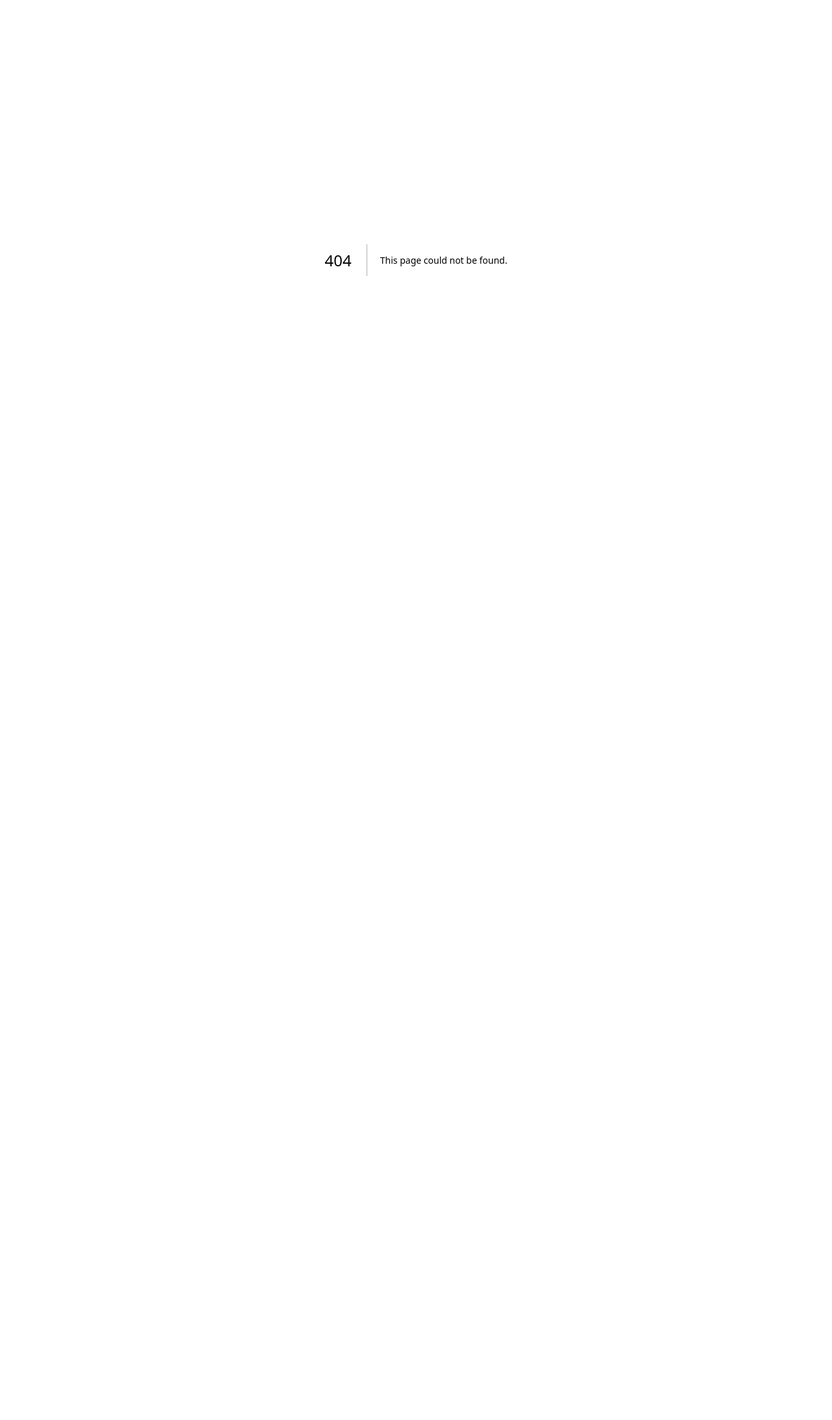
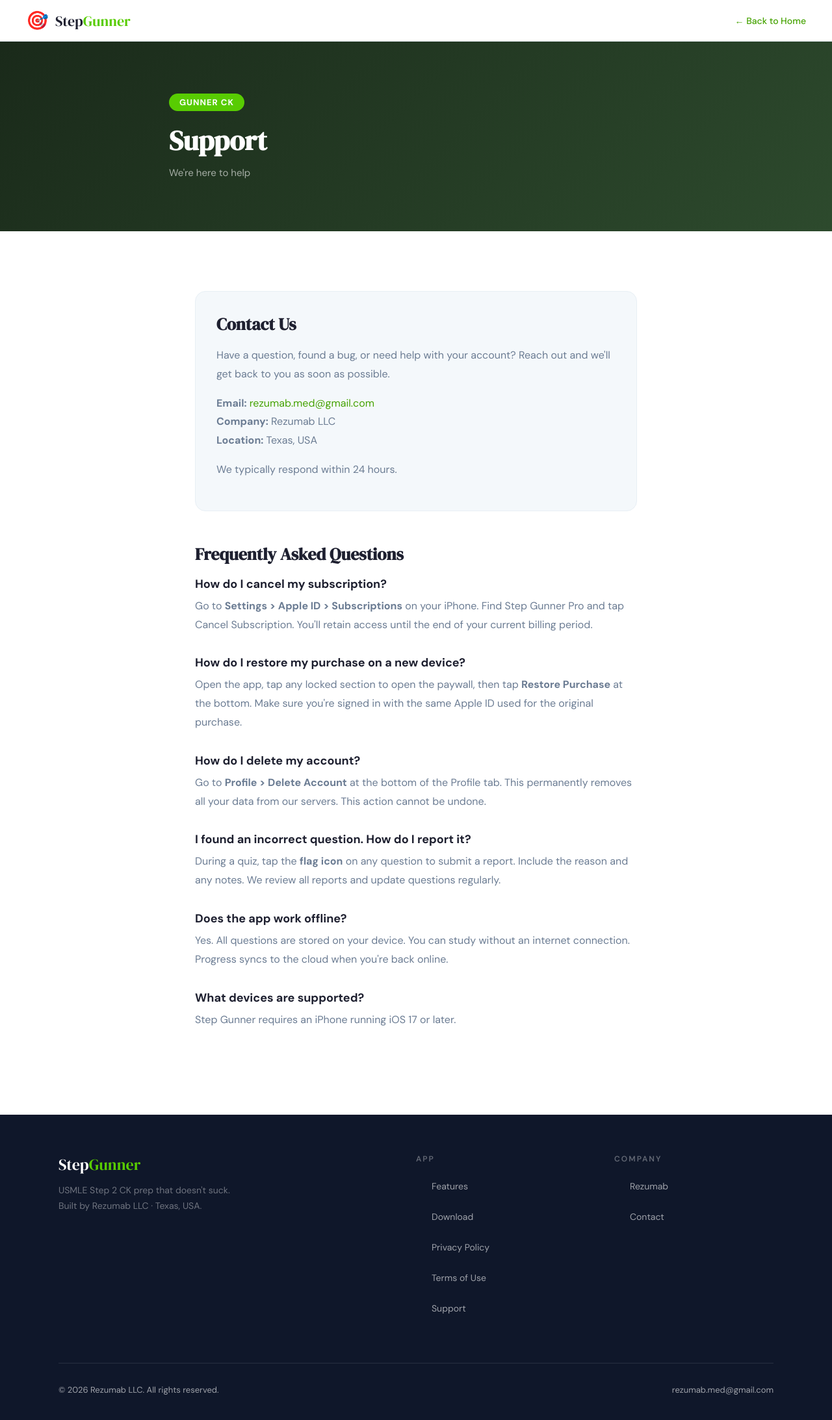
Before and after one commit to sfgreen/gunner-site, a Next.js app: page /support in a window 1280 px wide. Before the commit this address had no page. Shown: the top 2186 px of the page at 65% size. Before the commit the page ends 800 px from the top, so only its background shows below. Built offline with nearby package versions, Linux system fonts and the light colour scheme.

Commit message:
Add support page with FAQ and contact email

```diff
--- /dev/null
+++ b/pages/support.tsx
@@ -0,0 +1,163 @@
+import Head from 'next/head';
+
+export default function Support() {
+  return (
+    <>
+      <Head>
+        <title>Support — Step Gunner | Rezumab LLC</title>
+        <meta name="description" content="Get help with Step Gunner. Contact our support team." />
+        <meta name="viewport" content="width=device-width, initial-scale=1.0" />
+        <link rel="preconnect" href="https://fonts.googleapis.com" />
+        <link href="https://fonts.googleapis.com/css2?family=DM+Serif+Display:ital@0;1&family=DM+Sans:wght@300;400;500;600;700&display=swap" rel="stylesheet" />
+      </Head>
+
+      <style jsx global>{`
+        :root {
+          --green: #58cc02; --green-dark: #46a302; --green-glow: rgba(88,204,2,0.15);
+          --bg: #fafbfc; --text: #1e2030; --text-dim: #6b7c93;
+          --card: #ffffff; --border: #e8eff5; --off-white: #f4f8fb;
+        }
+        * { margin: 0; padding: 0; box-sizing: border-box; }
+        body { font-family: 'DM Sans', sans-serif; color: var(--text); background: var(--card); }
+        a { color: var(--green-dark); text-decoration: none; }
+        a:hover { text-decoration: underline; }
+
+        nav { position: fixed; top: 0; left: 0; right: 0; z-index: 100; background: rgba(255,255,255,0.92); backdrop-filter: blur(12px); border-bottom: 1px solid var(--border); padding: 0 40px; height: 64px; display: flex; align-items: center; justify-content: space-between; }
+        .nav-brand { display: flex; align-items: center; gap: 10px; text-decoration: none; }
+        .nav-brand .icon { font-size: 28px; }
+        .nav-brand .name { font-family: 'DM Serif Display', serif; font-size: 22px; color: var(--text); }
+        .nav-brand .name span { color: var(--green); }
+        .nav-back { font-size: 14px; color: var(--green-dark); font-weight: 500; }
+
+        .hero-bar { background: linear-gradient(135deg, #1a2a1a, #2d4a2d); padding: 80px 40px 60px; margin-top: 64px; }
+        .hero-bar-inner { max-width: 760px; margin: 0 auto; }
+        .hero-bar .app-badge { display: inline-block; background: var(--green); color: white; font-size: 13px; font-weight: 700; padding: 5px 16px; border-radius: 20px; margin-bottom: 16px; letter-spacing: 1px; }
+        .hero-bar h1 { font-family: 'DM Serif Display', serif; font-size: 42px; color: white; margin-bottom: 8px; }
+        .hero-bar p { color: rgba(255,255,255,0.6); font-size: 15px; }
+
+        .content { max-width: 760px; margin: 0 auto; padding: 60px 40px 100px; }
+        h2 { font-family: 'DM Serif Display', serif; font-size: 26px; color: var(--text); margin-top: 48px; margin-bottom: 16px; }
+        h2:first-child { margin-top: 0; }
+        p { color: var(--text-dim); line-height: 1.8; font-size: 16px; margin-bottom: 16px; }
+        ul { margin-left: 24px; margin-bottom: 16px; }
+        li { color: var(--text-dim); line-height: 1.8; font-size: 16px; margin-bottom: 6px; }
+        .contact-box { background: var(--off-white); border: 1px solid var(--border); border-radius: 16px; padding: 32px; margin-top: 32px; }
+        .contact-box h2 { margin-top: 0; }
+        .faq-item { margin-bottom: 32px; }
+        .faq-item h3 { font-size: 18px; font-weight: 700; color: var(--text); margin-bottom: 8px; }
+        .faq-item p { margin-bottom: 8px; }
+
+        footer { background: #0f172a; color: rgba(255,255,255,0.6); padding: 60px 40px; }
+        .footer-inner { max-width: 1100px; margin: 0 auto; display: grid; grid-template-columns: 2fr 1fr 1fr; gap: 60px; padding-bottom: 48px; border-bottom: 1px solid rgba(255,255,255,0.1); }
+        .footer-brand { font-family: 'DM Serif Display', serif; font-size: 24px; color: white; margin-bottom: 12px; }
+        .footer-brand span { color: var(--green); }
+        .footer-tagline { font-size: 14px; line-height: 1.7; color: rgba(255,255,255,0.4); }
+        .footer-heading { font-size: 12px; font-weight: 600; text-transform: uppercase; letter-spacing: 2px; color: rgba(255,255,255,0.35); margin-bottom: 20px; }
+        .footer-links { list-style: none; display: flex; flex-direction: column; gap: 12px; }
+        .footer-links a { color: rgba(255,255,255,0.6); font-size: 14px; text-decoration: none; transition: color 0.2s; }
+        .footer-links a:hover { color: white; text-decoration: none; }
+        .footer-bottom { max-width: 1100px; margin: 0 auto; padding-top: 32px; display: flex; justify-content: space-between; align-items: center; font-size: 13px; }
+
+        @media (max-width: 768px) {
+          nav { padding: 0 20px; }
+          .hero-bar { padding: 80px 20px 48px; }
+          .hero-bar h1 { font-size: 32px; }
+          .content { padding: 40px 20px 80px; }
+          .footer-inner { grid-template-columns: 1fr; }
+          .footer-bottom { flex-direction: column; gap: 12px; text-align: center; }
+        }
+      `}</style>
+
+      <nav>
+        <a href="/" className="nav-brand">
+          <span className="icon">🎯</span>
+          <span className="name">Step<span>Gunner</span></span>
+        </a>
+        <a href="/" className="nav-back">&larr; Back to Home</a>
+      </nav>
+
+      <div className="hero-bar">
+        <div className="hero-bar-inner">
+          <div className="app-badge">GUNNER CK</div>
+          <h1>Support</h1>
+          <p>We&apos;re here to help</p>
+        </div>
+      </div>
+
+      <div className="content">
+        <div className="contact-box">
+          <h2>Contact Us</h2>
+          <p>Have a question, found a bug, or need help with your account? Reach out and we&apos;ll get back to you as soon as possible.</p>
+          <p>
+            <strong>Email:</strong> <a href="mailto:rezumab.med@gmail.com">rezumab.med@gmail.com</a><br />
+            <strong>Company:</strong> Rezumab LLC<br />
+            <strong>Location:</strong> Texas, USA
+          </p>
+          <p>We typically respond within 24 hours.</p>
+        </div>
+
+        <h2>Frequently Asked Questions</h2>
+
+        <div className="faq-item">
+          <h3>How do I cancel my subscription?</h3>
+          <p>Go to <strong>Settings &gt; Apple ID &gt; Subscriptions</strong> on your iPhone. Find Step Gunner Pro and tap Cancel Subscription. You&apos;ll retain access until the end of your current billing period.</p>
+        </div>
+
+        <div className="faq-item">
+          <h3>How do I restore my purchase on a new device?</h3>
+          <p>Open the app, tap any locked section to open the paywall, then tap <strong>Restore Purchase</strong> at the bottom. Make sure you&apos;re signed in with the same Apple ID used for the original purchase.</p>
+        </div>
+
+        <div className="faq-item">
+          <h3>How do I delete my account?</h3>
+          <p>Go to <strong>Profile &gt; Delete Account</strong> at the bottom of the Profile tab. This permanently removes all your data from our servers. This action cannot be undone.</p>
+        </div>
+
+        <div className="faq-item">
+          <h3>I found an incorrect question. How do I report it?</h3>
+          <p>During a quiz, tap the <strong>flag icon</strong> on any question to submit a report. Include the reason and any notes. We review all reports and update questions regularly.</p>
+        </div>
+
+        <div className="faq-item">
+          <h3>Does the app work offline?</h3>
+          <p>Yes. All questions are stored on your device. You can study without an internet connection. Progress syncs to the cloud when you&apos;re back online.</p>
+        </div>
+
+        <div className="faq-item">
+          <h3>What devices are supported?</h3>
+          <p>Step Gunner requires an iPhone running iOS 17 or later.</p>
+        </div>
+      </div>
+
+      <footer>
+        <div className="footer-inner">
+          <div>
+            <div className="footer-brand">Step<span>Gunner</span></div>
+            <p className="footer-tagline">USMLE Step 2 CK prep that doesn&apos;t suck.<br />Built by Rezumab LLC &middot; Texas, USA.</p>
+          </div>
+          <div>
+            <div className="footer-heading">App</div>
+            <ul className="footer-links">
+              <li><a href="/#features">Features</a></li>
+              <li><a href="/#download">Download</a></li>
+              <li><a href="/privacy">Privacy Policy</a></li>
+              <li><a href="/terms">Terms of Use</a></li>
+              <li><a href="/support">Support</a></li>
+            </ul>
+          </div>
+          <div>
+            <div className="footer-heading">Company</div>
+            <ul className="footer-links">
+              <li><a href="https://rezumab.app">Rezumab</a></li>
+              <li><a href="mailto:rezumab.med@gmail.com">Contact</a></li>
+            </ul>
+          </div>
+        </div>
+        <div className="footer-bottom">
+          <span>&copy; 2026 Rezumab LLC. All rights reserved.</span>
+          <span>rezumab.med@gmail.com</span>
+        </div>
+      </footer>
+    </>
+  );
+}
```
